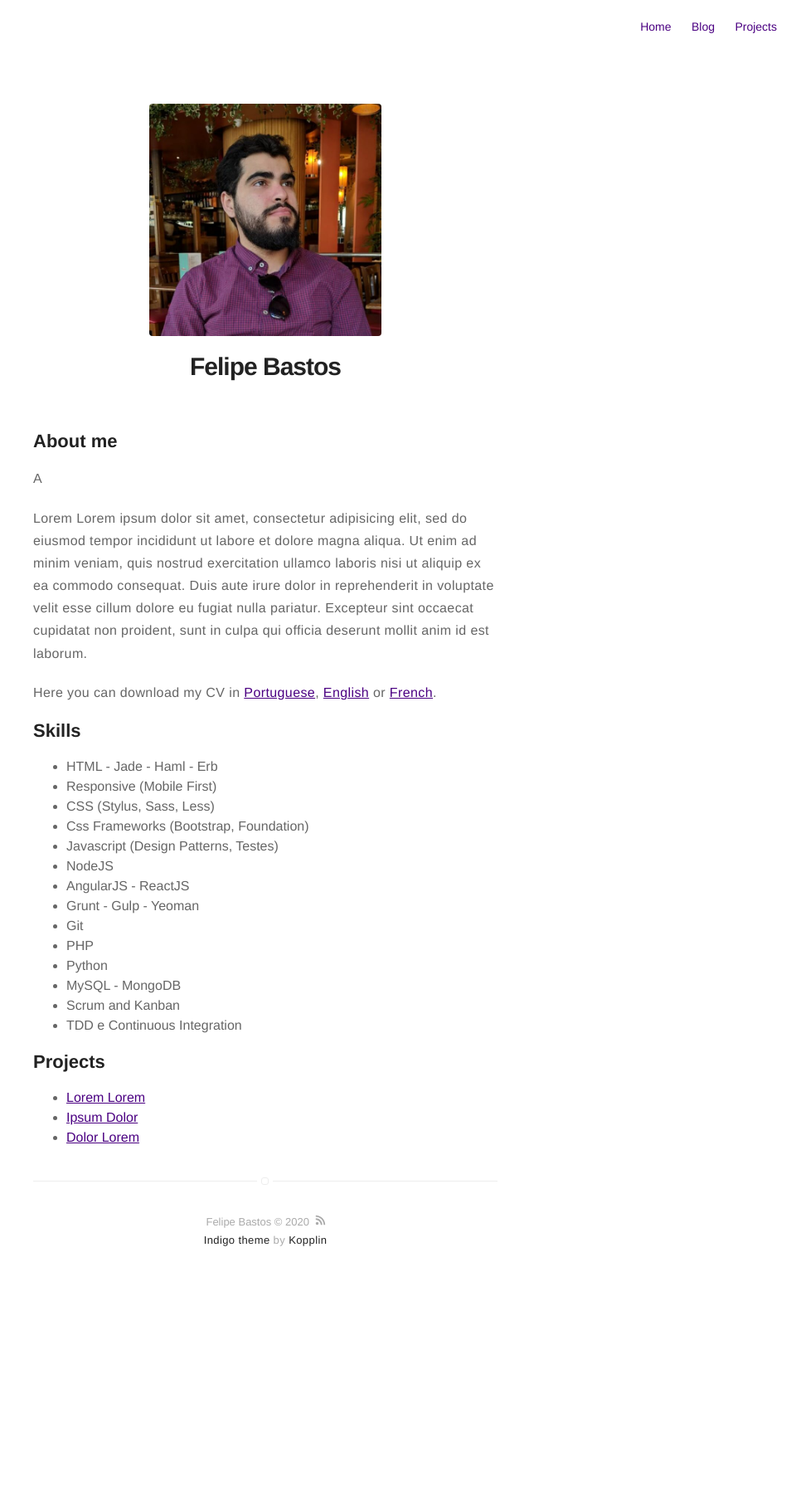
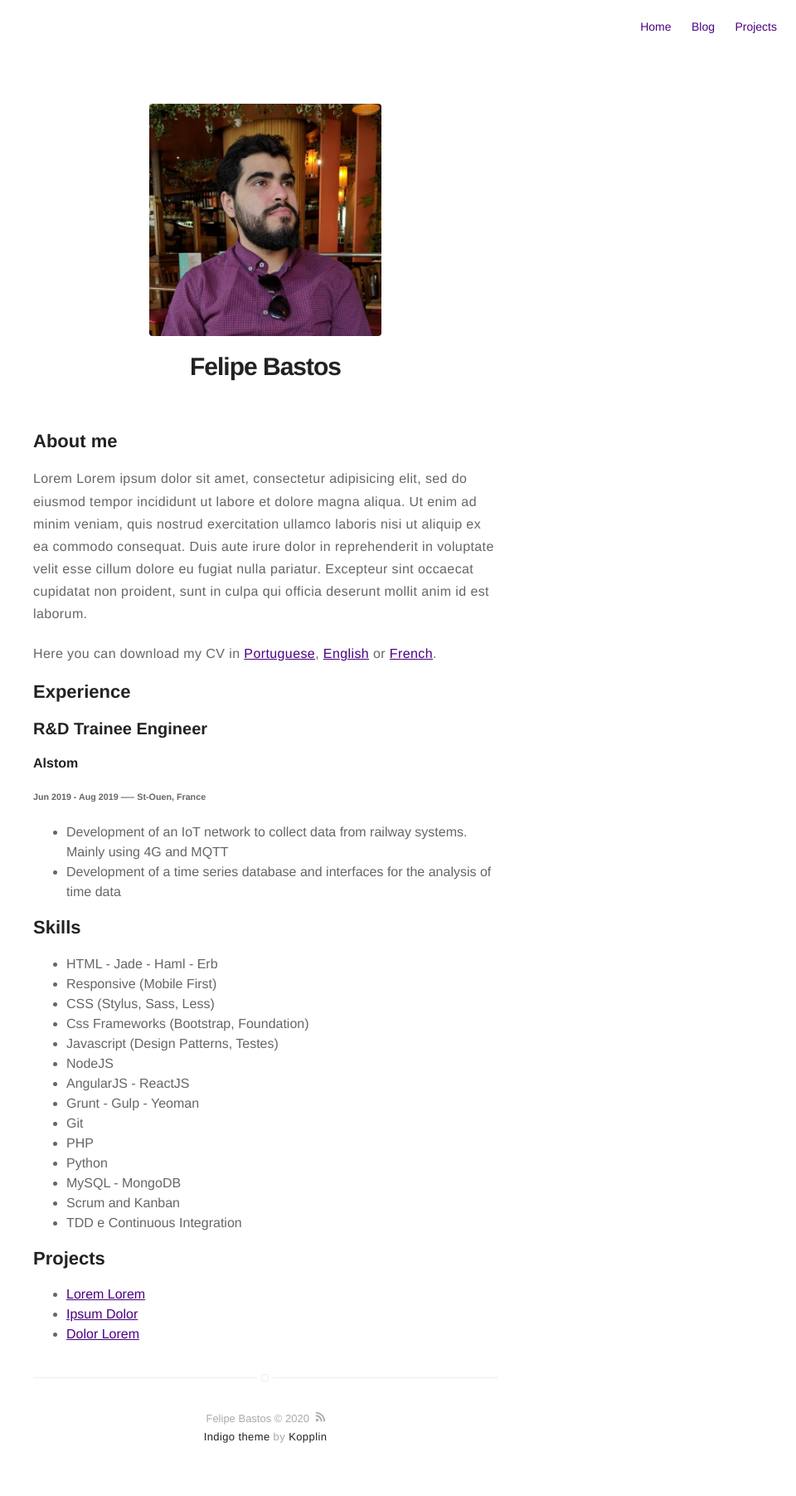
Before and after one commit to felipebastosb/felipebastosb.github.io, a Jekyll site: the page built from resume.md, in a window 1280 px wide. Shown: the whole page at 83% size, without its empty margins (320-1280 px from the left). Built offline with Jekyll 4.4.1, drawn with Linux system fonts in a browser that asks for light colours; before the commit the page ends 1566 px from its top, so only the background shows below that.

Commit message:
Update resume.md

```diff
--- a/resume.md
+++ b/resume.md
@@ -10,9 +10,6 @@ layout: page
 
 ## About me
 
-
-A
-
 Lorem Lorem ipsum dolor sit amet, consectetur adipisicing elit, sed do eiusmod
 tempor incididunt ut labore et dolore magna aliqua. Ut enim ad minim veniam,
 quis nostrud exercitation ullamco laboris nisi ut aliquip ex ea commodo
@@ -21,6 +18,16 @@ cillum dolore eu fugiat nulla pariatur. Excepteur sint occaecat cupidatat non
 proident, sunt in culpa qui officia deserunt mollit anim id est laborum.
 
 Here you can download my CV in [Portuguese](https://google.com/), [English](https://google.com/) or [French](https://google.com/).
+
+
+## Experience
+
+### R&D Trainee Engineer
+#### Alstom
+###### Jun 2019 - Aug 2019 ----- St-Ouen, France
+
++ Development of an IoT network to collect data from railway systems. Mainly using 4G and MQTT
++ Development of a time series database and interfaces for the analysis of time data
 
 ## Skills
 
```
